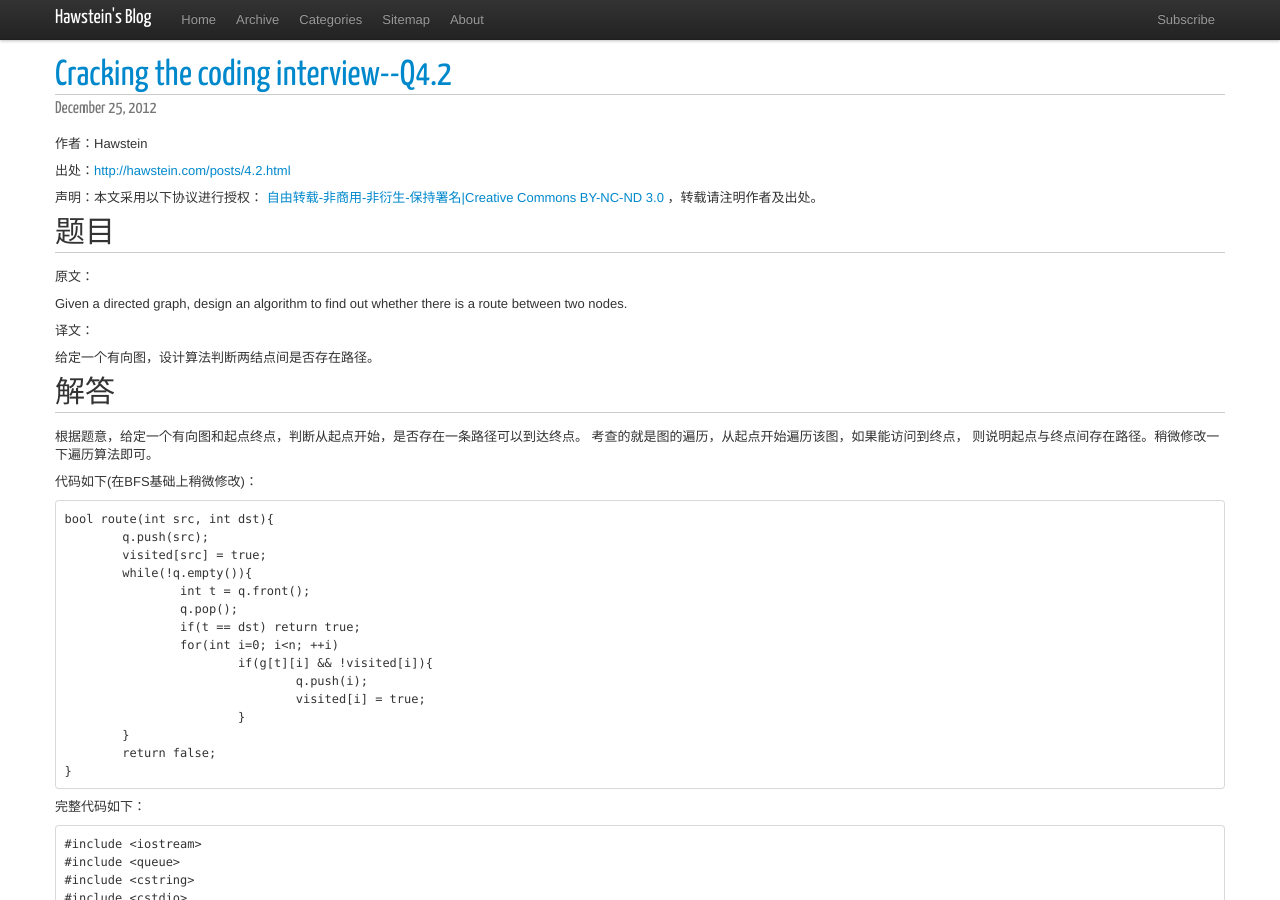
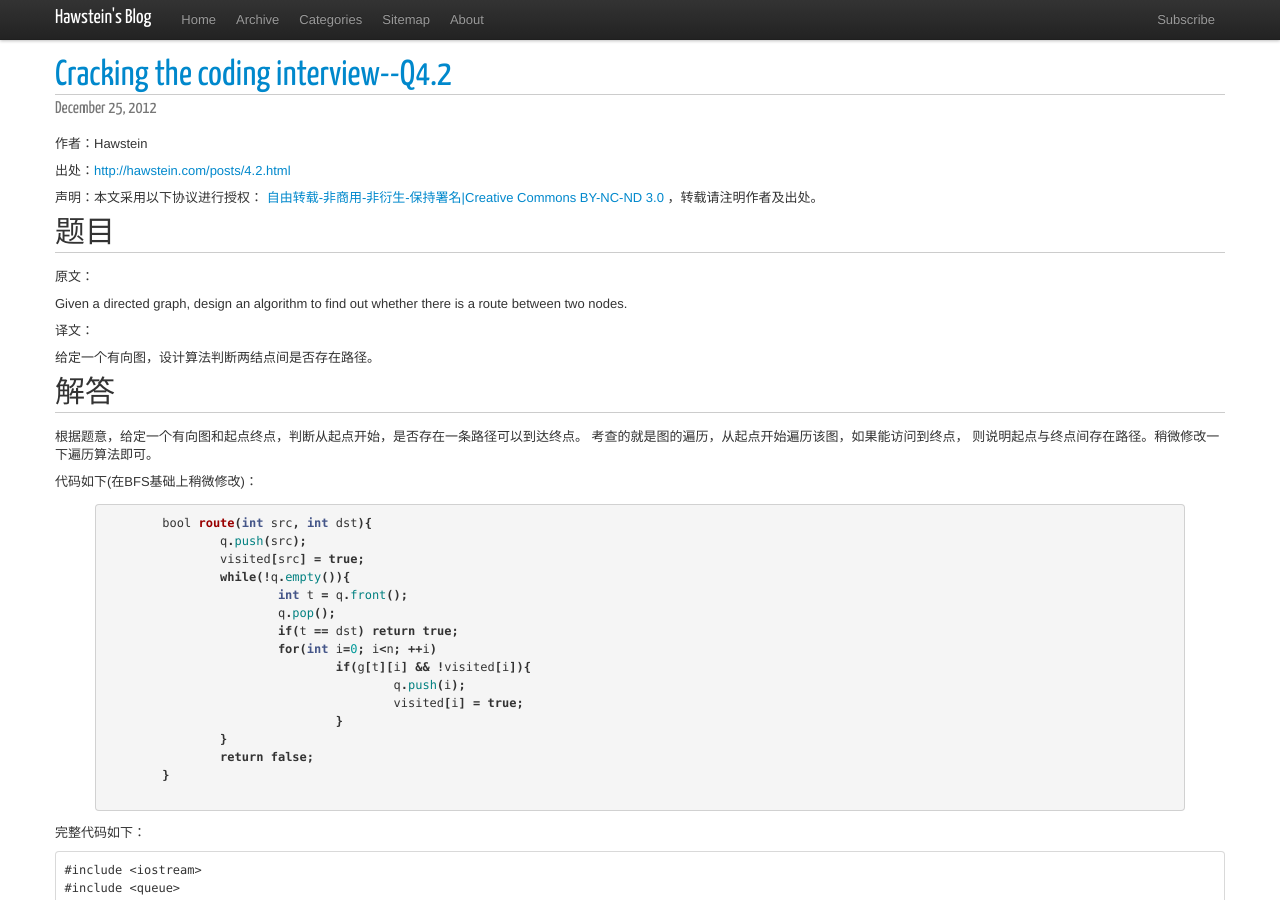
Before and after one commit to Hawstein/hawstein.github.com, a Jekyll site: the page built from _posts/2012/2012-12-25-4.2.md, in a window 1280 px wide and 900 px high. Built offline with Jekyll 4.4.1, drawn with Linux system fonts in a browser that asks for light colours; nearby versions of some CDN libraries; Markdown is read by kramdown in place of the engine named in the settings; comment, search, counter and statistics services are not loaded.

Commit message:
Update _posts/2012/2012-12-25-4.2.md

```diff
--- a/_posts/2012/2012-12-25-4.2.md
+++ b/_posts/2012/2012-12-25-4.2.md
@@ -31,6 +31,7 @@ is a route between two nodes.
 
 代码如下(在BFS基础上稍微修改)：
 
+	{% highlight java %}
 	bool route(int src, int dst){
 		q.push(src);
 		visited[src] = true;
@@ -46,6 +47,7 @@ is a route between two nodes.
 		}
 		return false;
 	}
+	{% endhighlight %}
 
 完整代码如下：
 
```
